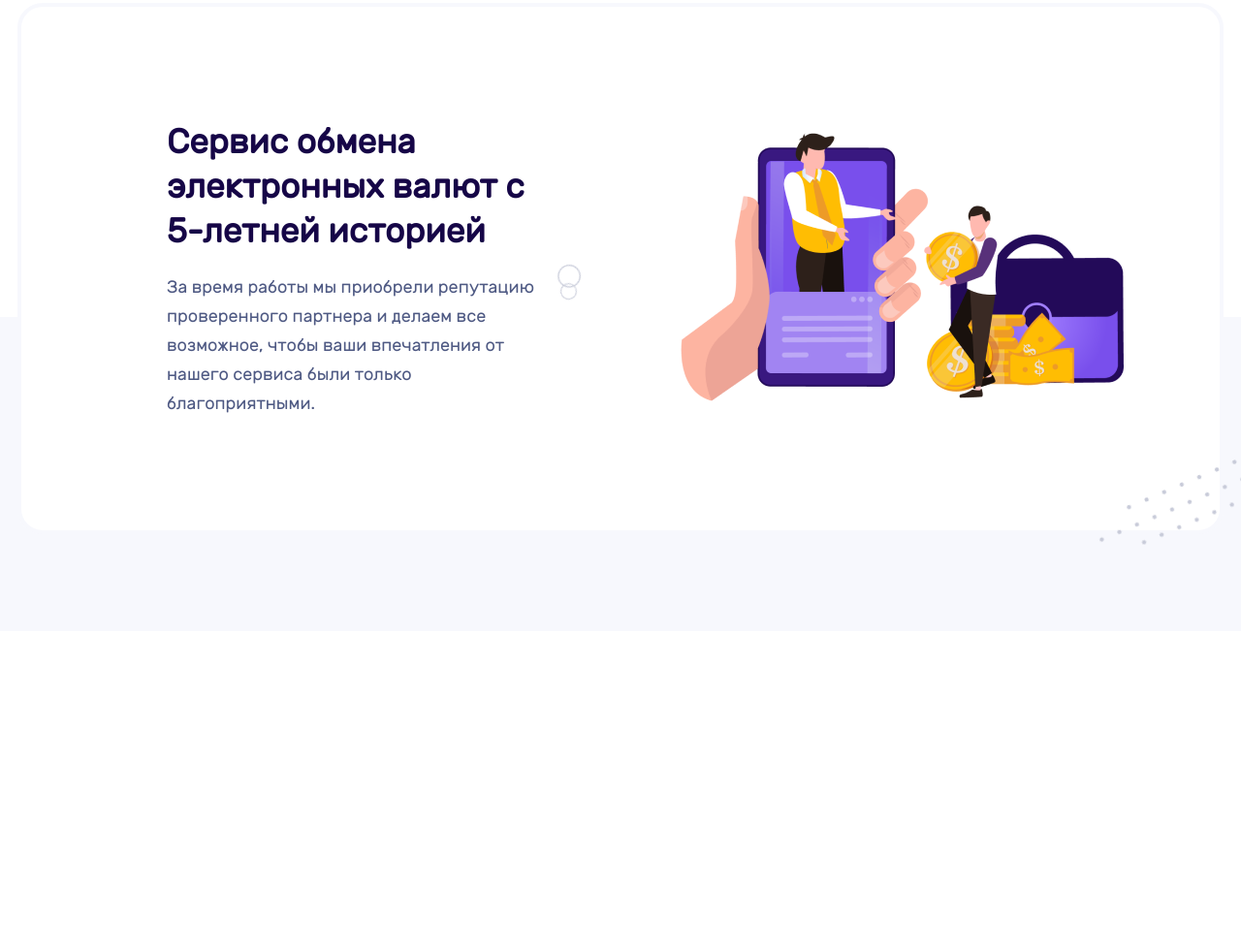
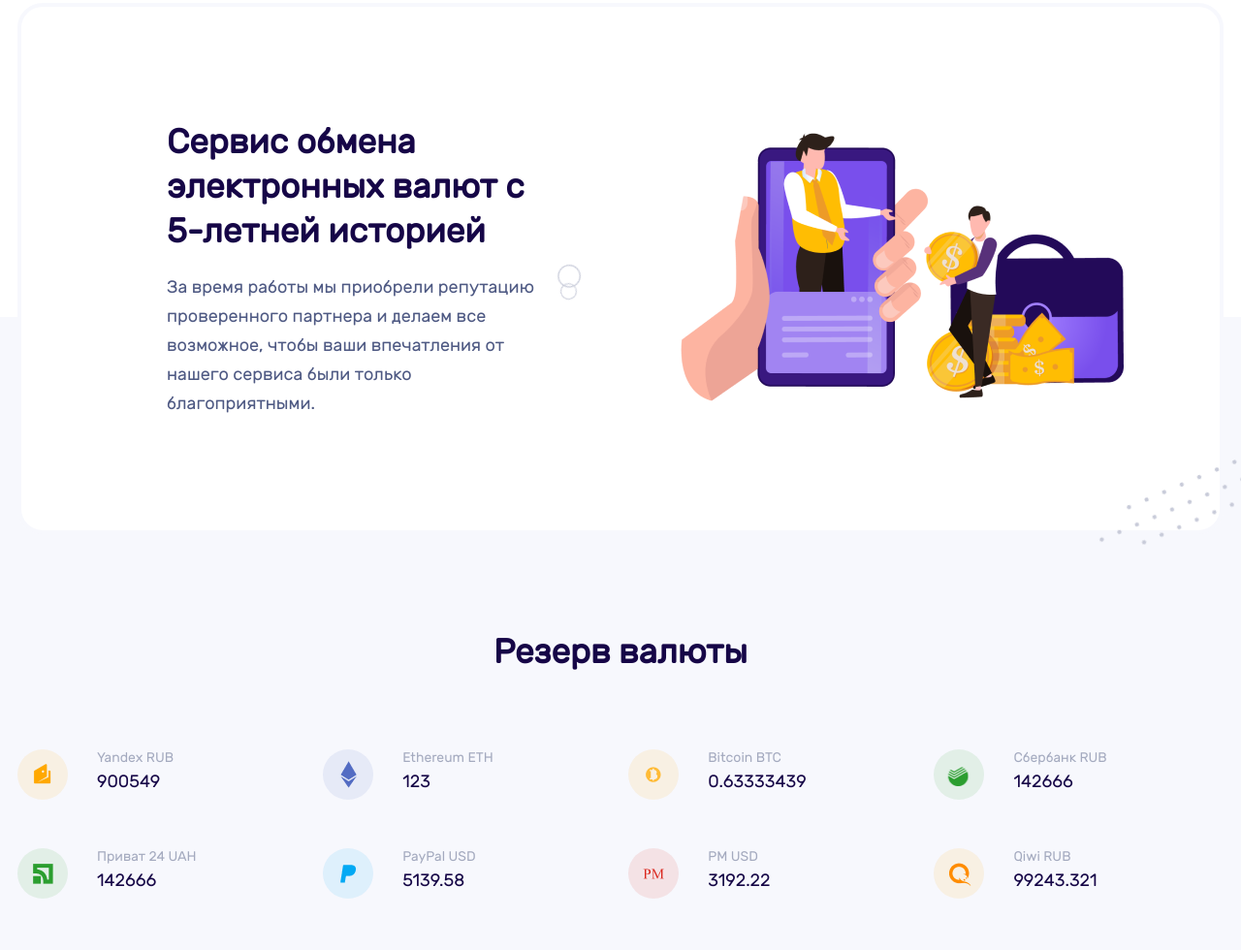
Before and after one commit to terrokt/newpj, a plain HTML site: page index.html in a window 1280 px wide. Shown: the part 1402-2382 px from the top of the page at 97% size. Before the commit the page ends 2053 px from the top, so only its background shows below. Drawn offline with Linux system fonts and the light colour scheme.

Commit message:
добавил секцию

```diff
--- a/index.html
+++ b/index.html
@@ -30,6 +30,8 @@
         </div>
       </div>
     </section>
+  </header>
+  <main class="main">
     <section class="hero">
       <div class="container">
         <div class="hero-content">
@@ -146,12 +148,117 @@
     <section class="currency">
       <div class="container">
         <div class="currency-content">
-
+          <h2 class="currency-title">Резерв валюты</h2>
+          <div class="currency-block">
+            <div class="currency-block__item">
+              <div class="currency-block__icon" style="background-color: rgba(255,168,0,0.1);">
+                <img src="./img/currency/cur1.png" alt="">
+              </div>
+              <div class="currency-block__text">
+                <h3 class="currency-block__title">
+                  Yandex RUB
+                </h3>
+                <span class="currency-block__description">
+                  900549
+                </span>
+              </div>
+            </div>
+            <div class="currency-block__item">
+              <div class="currency-block__icon" style="background-color: rgba(83,108,195,0.1);">
+                <img src="./img/currency/cur2.png" alt="">
+              </div>
+              <div class="currency-block__text">
+                <h3 class="currency-block__title">
+                  Ethereum ETH
+                </h3>
+                <span class="currency-block__description">
+                  123
+                </span>
+              </div>
+            </div>
+            <div class="currency-block__item">
+              <div class="currency-block__icon" style="background-color: rgba(255,168,0,0.1);">
+                <img src="./img/currency/cur3.png" alt="">
+              </div>
+              <div class="currency-block__text">
+                <h3 class="currency-block__title">
+                  Bitcoin BTC
+                </h3>
+                <span class="currency-block__description">
+                  0.63333439
+                </span>
+              </div>
+            </div>
+            <div class="currency-block__item">
+              <div class="currency-block__icon" style="background-color: rgba(43,158,47,0.1);">
+                <img src="./img/currency/cur4.png" alt="">
+              </div>
+              <div class="currency-block__text">
+                <h3 class="currency-block__title">
+                  Сбербанк  RUB
+                </h3>
+                <span class="currency-block__description">
+                  142666
+                </span>
+              </div>
+            </div>
+            <div class="currency-block__item">
+              <div class="currency-block__icon" style="background-color: rgba(43,158,47,0.1);">
+                <img src="./img/currency/cur5.png" alt="">
+              </div>
+              <div class="currency-block__text">
+                <h3 class="currency-block__title">
+                  Приват 24 UAH
+                </h3>
+                <span class="currency-block__description">
+                  142666
+                </span>
+              </div>
+            </div>
+            <div class="currency-block__item">
+              <div class="currency-block__icon" style="background-color: rgba(3,169,244,0.1);">
+                <img src="./img/currency/cur6.png" alt="">
+              </div>
+              <div class="currency-block__text">
+                <h3 class="currency-block__title">
+                  PayPal USD
+                </h3>
+                <span class="currency-block__description">
+                  5139.58
+                </span>
+              </div>
+            </div>
+            <div class="currency-block__item">
+              <div class="currency-block__icon" style="background-color: rgba(218,37,28,0.1);">
+                <img src="./img/currency/cur7.png" alt="">
+              </div>
+              <div class="currency-block__text">
+                <h3 class="currency-block__title">
+                  PM USD
+                </h3>
+                <span class="currency-block__description">
+                  3192.22
+                </span>
+              </div>
+            </div>
+            <div class="currency-block__item">
+              <div class="currency-block__icon" style="background-color: rgba(255,168,0,0.1);">
+                <img src="./img/currency/cur8.png" alt="">
+              </div>
+              <div class="currency-block__text">
+                <h3 class="currency-block__title">
+                  Qiwi RUB
+                </h3>
+                <span class="currency-block__description">
+                  99243.321
+                </span>
+              </div>
+            </div>
+          </div>
         </div>
       </div>
     </section>
-  </header>
-  <main class="main"></main>
+  </main>
   <footer class="footer"> </footer>
 
 </body>
--- a/sass/components/_currency.sass
+++ b/sass/components/_currency.sass
@@ -0,0 +1,37 @@
+.currency
+  background-color: #F7F8FD
+  padding-bottom: 100px
+  &-title
+    margin: 0
+    text-align: center
+    font-size: 35px
+    color:#160647
+  &-block
+    margin-top: 80px
+    display: flex
+    align-items: center
+    justify-content: space-between
+    flex-wrap: wrap
+    &__item
+      display: flex
+      flex-basis: 24%
+      margin-bottom: 50px
+    &__title
+      margin: 0
+      font-size: 14px
+      color: #A4AABF
+      font-weight: 300
+    &__description
+      color: #160647
+      font-size: 18px
+      margin-top: 5px
+      display: inline-block
+    &__icon
+      width: 52px
+      height: 52px
+      border-radius: 50%
+      background-color: #fff
+      display: flex
+      align-items: center
+      justify-content: center
+      margin-right: 30px
--- a/sass/components/_hero.sass
+++ b/sass/components/_hero.sass
@@ -8,7 +8,7 @@
       position: absolute
       top: 100px
       left: 0
-      width: 260px
+      width: 400px
       height: 443px
       &-pic
         position: absolute
@@ -100,6 +100,7 @@
     &__1
       z-index: 2
       opacity: 90%
+      width: 260px
     &__2
       z-index: 0
       width: 400px
@@ -113,6 +114,6 @@
       top: 20px
       left: 100px
     &__6
-      top: 180px
-      right: 50px
+      top: 150px
+      right: 75px
       width: 160px
```
Also changed, not shown: css/style.css, img/currency/cur1.png (added), img/currency/cur2.png (added), img/currency/cur3.png (added), img/currency/cur4.png (added), img/currency/cur5.png (added), img/currency/cur6.png (added), img/currency/cur7.png (added), img/currency/cur8.png (added), 1 other file.
